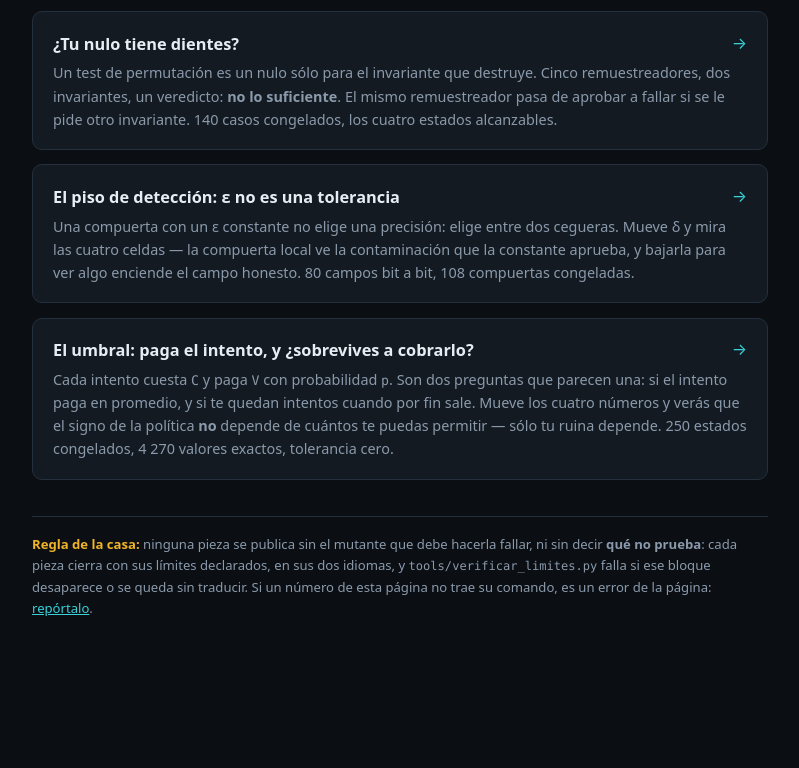
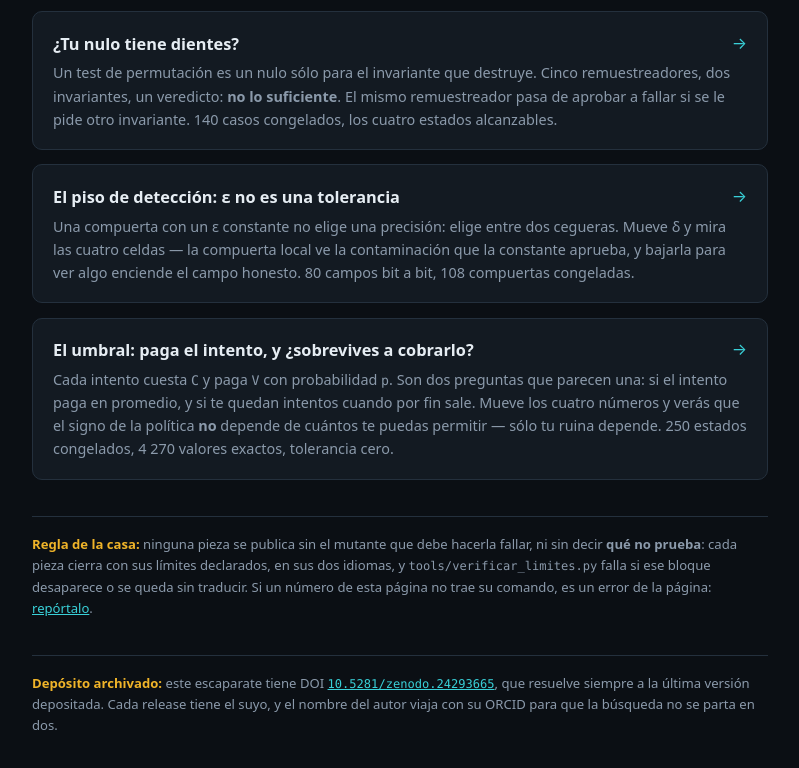
Before and after one commit to alexisromtz-lab/auditor-toolkit, a plain HTML site: page index.html in a window 1280 px wide. Shown: the part 352-1120 px from the top of the page, without its empty margins (240-1039 px from the left). Before the commit the page ends 1048 px from the top, so only its background shows below. Drawn offline with Linux system fonts and the light colour scheme.

Commit message:
docs: surface the Zenodo DOI on the hub, both READMEs and CITATION.cff
The deposit exists (10.5281/zenodo.24293665, resolves to the latest
version), but a DOI nobody displays is a DOI nobody cites. The badge
and the citation block go on the three surfaces a reader actually
lands on.

Co-authored-by: Copilot <223556219+Copilot@users.noreply.github.com>

```diff
--- a/index.html
+++ b/index.html
@@ -103,6 +103,13 @@
     Si un número de esta página no trae su comando, es un error de la página:
     <a href="https://github.com/alexisromtz-lab/auditor-toolkit/issues">repórtalo</a>.
   </p>
+
+  <p class="regla">
+    <strong>Depósito archivado:</strong> este escaparate tiene DOI
+    <a href="https://doi.org/10.5281/zenodo.24293665"><code>10.5281/zenodo.24293665</code></a>, que
+    resuelve siempre a la última versión depositada. Cada release tiene el suyo, y el nombre del autor
+    viaja con su ORCID para que la búsqueda no se parta en dos.
+  </p>
 </main>
 </body>
 </html>
```
Also changed, not shown: 3 other files.
